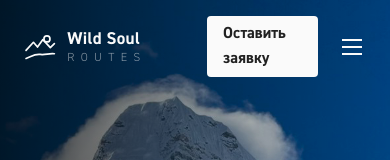
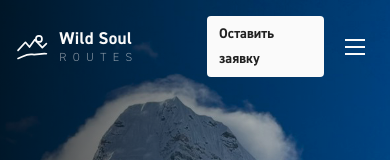
Before and after one commit to fifulina-uxui/wild-soul-routes, a React (Vite) app: page / in a window 390 px wide. Shown: the top 160 px of the page. Built offline with nearby package versions, Linux system fonts and the light colour scheme.

Commit message:
Fix mobile header overflow at 375px

```diff
--- a/src/sections/Header.tsx
+++ b/src/sections/Header.tsx
@@ -53,7 +53,7 @@ export default function Header() {
     <>
       {/* Шапка поверх фотографии */}
       <header className="absolute inset-x-0 top-0 z-30">
-        <div className="mx-auto flex max-w-[1316px] items-center gap-6 px-6 py-4 md:px-8">
+        <div className="mx-auto flex max-w-[1316px] items-center gap-6 px-4 py-4 md:px-8">
           <div className="flex flex-1 items-center">
             <Logo />
           </div>
@@ -68,11 +68,11 @@ export default function Header() {
               </NavLink>
             ))}
           </nav>
-          <div className="flex flex-1 items-center justify-end gap-5">
+          <div className="flex flex-1 items-center justify-end gap-3 lg:gap-5">
             <div className="hidden lg:block">
               <LangSwitcher />
             </div>
-            <Link to="/contacts" className={`${ctaClass} max-sm:px-4`}>
+            <Link to="/contacts" className={`${ctaClass} max-sm:px-3 max-sm:text-[14px]`}>
               {t.cta.lead}
             </Link>
             {burger('lg:hidden')}
@@ -100,11 +100,11 @@ export default function Header() {
                 </NavLink>
               ))}
             </nav>
-            <div className="flex items-center gap-4">
+            <div className="flex items-center gap-3 md:gap-4">
               <div className="hidden md:block">
                 <LangSwitcher compact />
               </div>
-              <Link to="/contacts" className={`${ctaClass} max-sm:px-4`}>
+              <Link to="/contacts" className={`${ctaClass} max-sm:px-3 max-sm:text-[14px]`}>
                 {t.cta.lead}
               </Link>
               {burger('md:hidden')}
```
